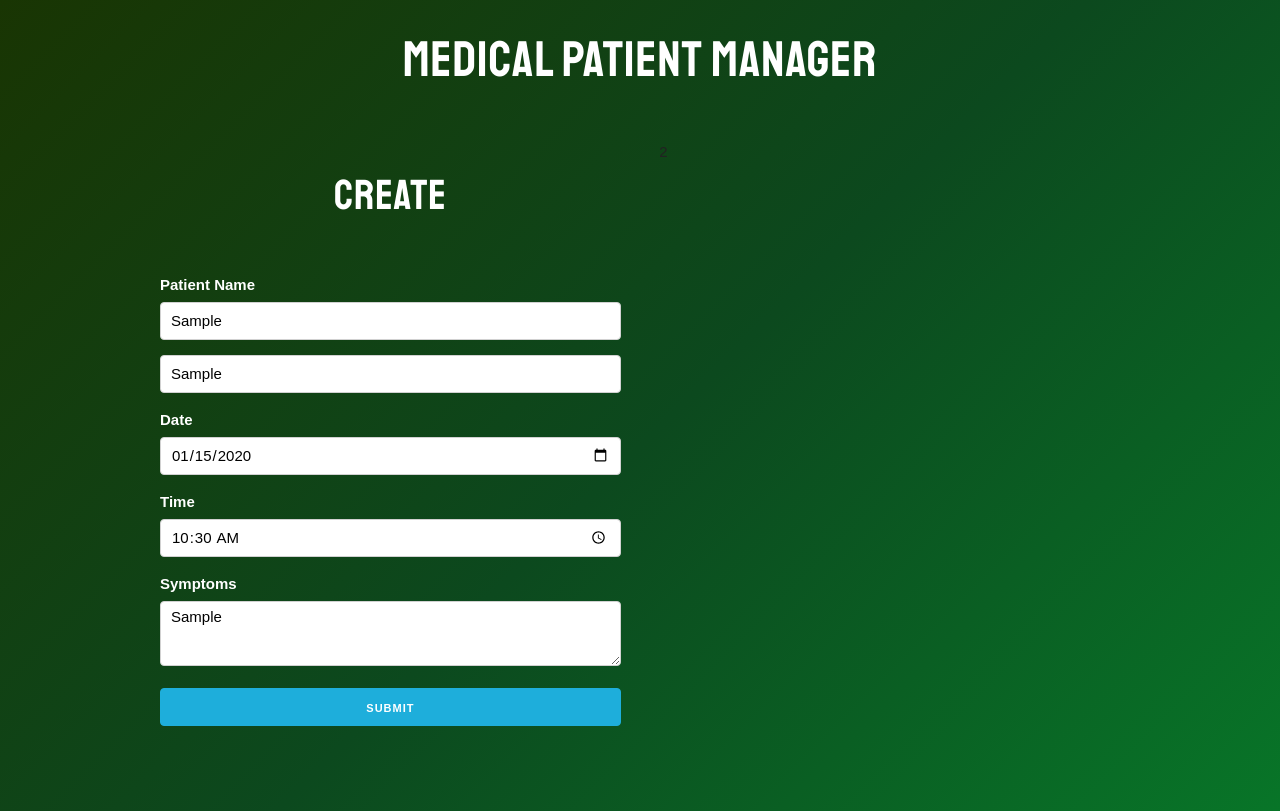
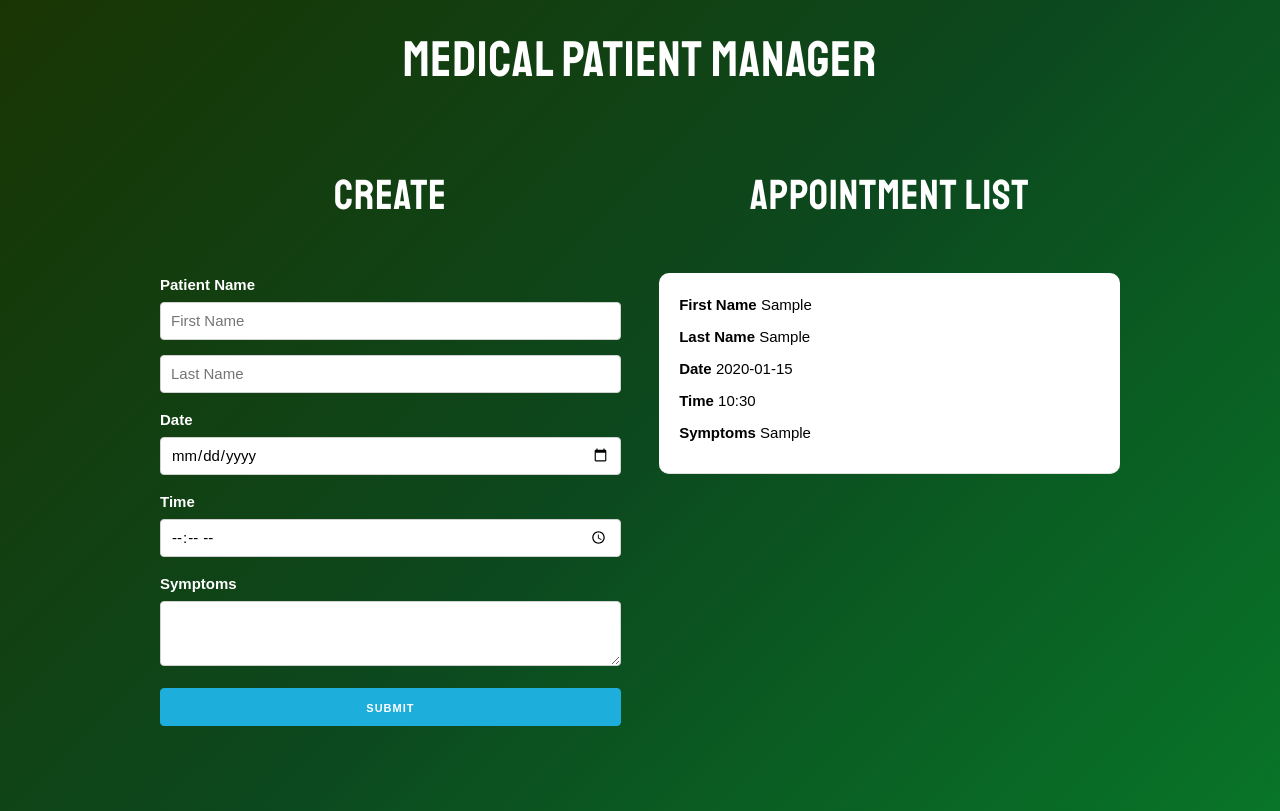
Before and after one commit to DaniPinelli/dates, a React (Create React App) app: page / in a window 1280 px wide. Both pictures are taken after typing "Sample", "Sample", "2020-01-15", "10:30", "Sample" into the empty fields and a click on the button "SUBMIT". Built offline with nearby package versions, Linux system fonts and the light colour scheme.

Commit message:
Date cards created

```diff
--- a/src/App.js
+++ b/src/App.js
@@ -1,7 +1,16 @@
-import React, { Fragment } from "react";
+import React, { Fragment, useState } from "react";
 import Form from "./components/Form";
+import Date from "./components/Date";
 
 function App() {
+  //Dates array
+  const [dates, storeDates] = useState([]);
+
+  //Taking new dates and add the new date
+  const createDate = (date) => {
+    storeDates([...dates, date]);
+  };
+
   return (
     <Fragment>
       <h1>Medical Patient Manager</h1>
@@ -9,9 +18,14 @@ function App() {
       <div className="container">
         <div className="row">
           <div className="one-half column">
-            <Form />
+            <Form createDate={createDate} />
           </div>
-          <div className="one-half column">2</div>
+          <div className="one-half column">
+            <h2>Appointment list</h2>
+            {dates.map((date) => (
+              <Date key={date.id} date={date} />
+            ))}
+          </div>
         </div>
       </div>
     </Fragment>
--- /dev/null
+++ b/src/components/Date.js
@@ -0,0 +1,22 @@
+import React from "react";
+const Date = ({ date }) => (
+  <div className="date">
+    <p>
+      First Name <span> {date.name} </span>
+    </p>
+    <p>
+      Last Name <span> {date.lastName} </span>
+    </p>
+    <p>
+      Date <span> {date.dateA} </span>
+    </p>
+    <p>
+      Time <span> {date.time} </span>
+    </p>
+    <p>
+      Symptoms <span> {date.symptoms} </span>
+    </p>
+  </div>
+);
+
+export default Date;
--- a/src/components/Form.js
+++ b/src/components/Form.js
@@ -1,7 +1,7 @@
 import React, { Fragment, useState } from "react";
 import { v4 as uuidv4 } from "uuid";
 
-const Form = () => {
+const Form = ({ createDate }) => {
   //Add Appointment State
   const [date, updateDate] = useState({
     name: "",
@@ -45,10 +45,18 @@ const Form = () => {
 
     //Asign id
     date.id = uuidv4();
-    console.log(date);
+
     //Create the date
+    createDate(date);
 
     //Refresh the form
+    updateDate({
+      name: "",
+      lastName: "",
+      dateA: "",
+      time: "",
+      symptoms: "",
+    });
   };
 
   return (
--- a/src/index.css
+++ b/src/index.css
@@ -34,7 +34,7 @@ input[type="time"] {
     box-shadow: none;
     box-sizing: border-box;
 }
-.cita {
+.date {
   padding: 2rem;
   background: white;
   border-bottom: 1px solid #e1e1e1;
```
